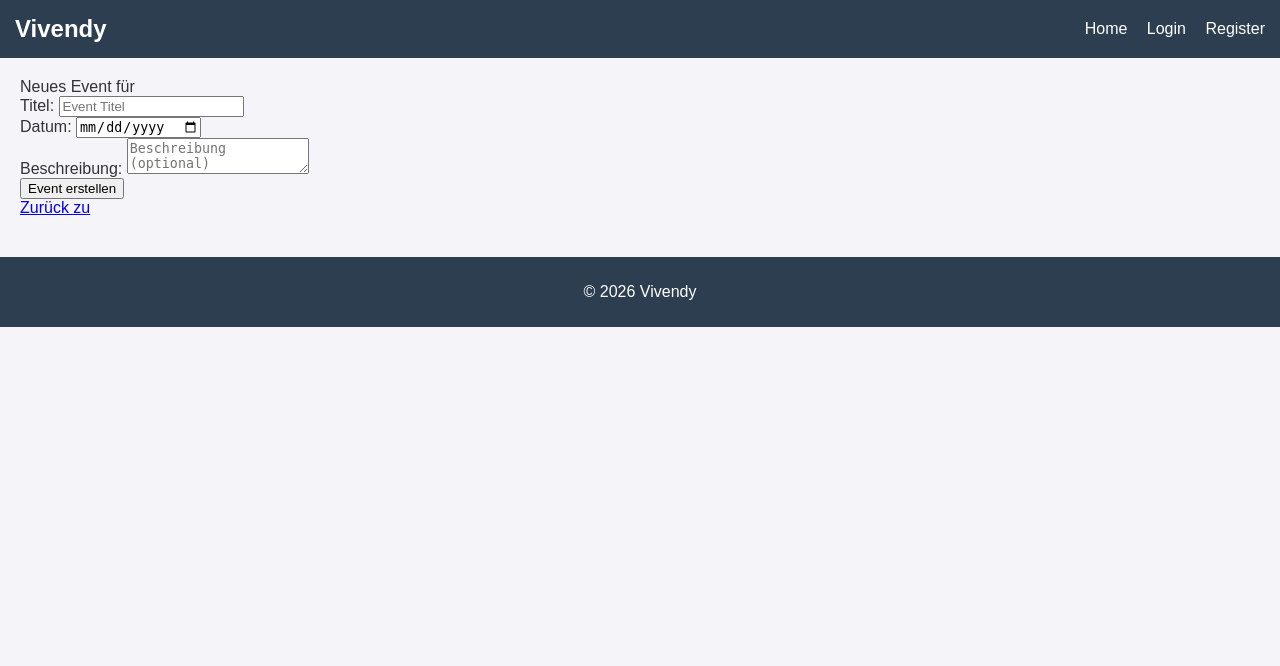
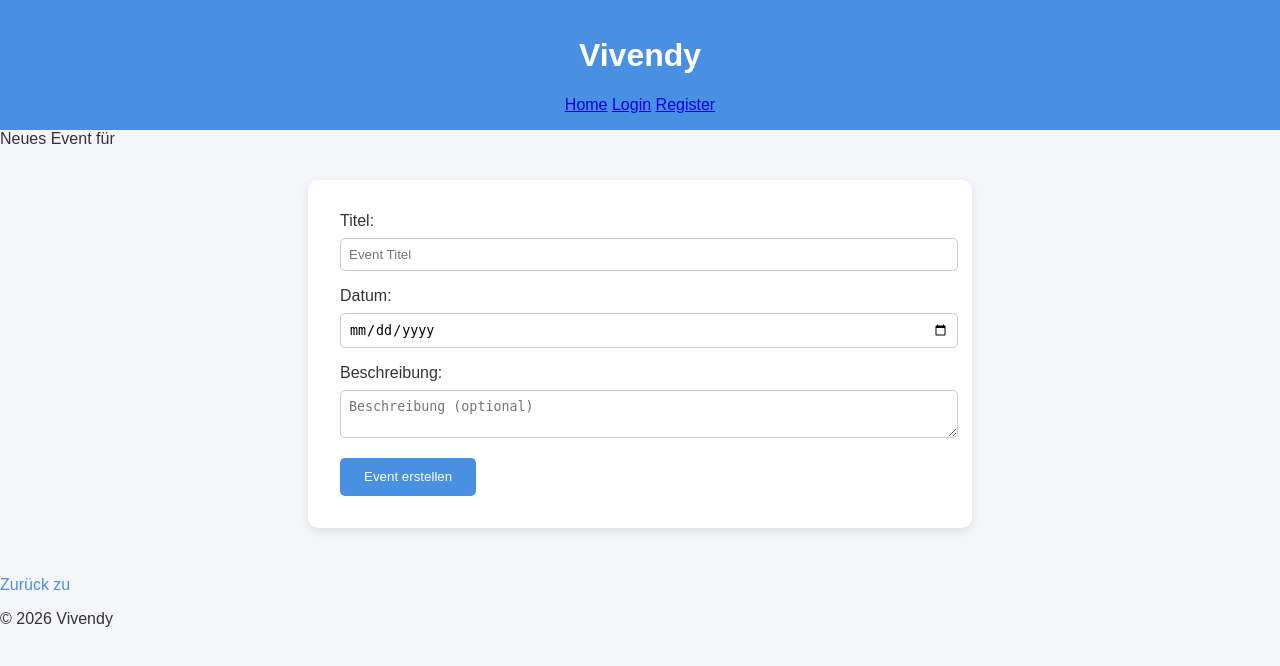
Before and after one commit to luki2005/vivendy, a Flask app: template templates/event_new.html in a window 1280 px wide. Shown: the top 666 px of the page. Run offline with Flask 3, Linux system fonts and the light colour scheme; the template is opened without the code that fills it, so the values that code supplies are empty.

Commit message:
Update style.css

```diff
--- a/static/style.css
+++ b/static/style.css
@@ -1,20 +1,83 @@
-body { font-family: Arial, sans-serif; margin:0; padding:0; background:#f4f4f9; color:#333; }
-header { background:#2c3e50; color:#fff; padding:15px; display:flex; justify-content: space-between; align-items:center; }
-header h1 { margin:0; font-size:24px; }
-nav a { color:#fff; margin-left:15px; text-decoration:none; }
-main { padding:20px; }
-footer { text-align:center; padding:10px; background:#2c3e50; color:#fff; margin-top:20px; }
-.form-box { max-width:400px; margin:auto; background:#fff; padding:20px; border-radius:8px; box-shadow:0 0 10px rgba(0,0,0,0.1); }
-.form-box input { width:100%; padding:10px; margin:10px 0; border-radius:5px; border:1px solid #ccc; }
-.form-box button { padding:10px 20px; background:#3498db; color:#fff; border:none; border-radius:5px; cursor:pointer; }
-.form-box button:hover { background:#2980b9; }
-.error { color:red; font-weight:bold; }
-.user-table { width:100%; border-collapse:collapse; margin-top:20px; }
-.user-table th, .user-table td { border:1px solid #ccc; padding:8px; text-align:left; }
-.user-table th { background:#3498db; color:#fff; }
-.user-table tr:nth-child(even) { background:#f2f2f2; }
-.user-table button { padding:5px 10px; margin:2px; background:#e74c3c; color:#fff; border:none; border-radius:4px; cursor:pointer; }
-.user-table button:hover { background:#c0392b; }
-.banned-box { max-width:500px; margin:40px auto; background:#ffe6e6; padding:20px; border:1px solid #ff0000; border-radius:8px; text-align:center; }
-.form-inline { display:flex; gap:10px; margin-top:10px; }
-.form-inline input { flex:1; }
+body {
+    font-family: Arial, sans-serif;
+    background-color: #f5f6fa;
+    margin: 0;
+    padding: 0;
+    color: #333;
+}
+
+header {
+    background-color: #4a90e2;
+    color: white;
+    padding: 1rem;
+    text-align: center;
+}
+
+h2, h3 {
+    color: #333;
+}
+
+.form-container {
+    background-color: white;
+    max-width: 600px;
+    margin: 2rem auto;
+    padding: 2rem;
+    border-radius: 10px;
+    box-shadow: 0 3px 10px rgba(0,0,0,0.1);
+}
+
+.form-group {
+    margin-bottom: 1rem;
+}
+
+.form-group label {
+    display: block;
+    margin-bottom: 0.5rem;
+}
+
+.form-group input,
+.form-group textarea {
+    width: 100%;
+    padding: 0.5rem;
+    border-radius: 5px;
+    border: 1px solid #ccc;
+}
+
+.btn {
+    background-color: #4a90e2;
+    color: white;
+    padding: 0.7rem 1.5rem;
+    border: none;
+    border-radius: 5px;
+    cursor: pointer;
+}
+
+.btn:hover {
+    background-color: #357ab7;
+}
+
+.btn-back {
+    display: inline-block;
+    margin-top: 1rem;
+    color: #4a90e2;
+    text-decoration: none;
+}
+
+.person-img {
+    max-width: 200px;
+    border-radius: 10px;
+    margin-top: 1rem;
+}
+
+.event-list {
+    list-style: none;
+    padding: 0;
+}
+
+.event-list li {
+    background: white;
+    margin-bottom: 1rem;
+    padding: 1rem;
+    border-radius: 10px;
+    box-shadow: 0 2px 6px rgba(0,0,0,0.05);
+}
```
